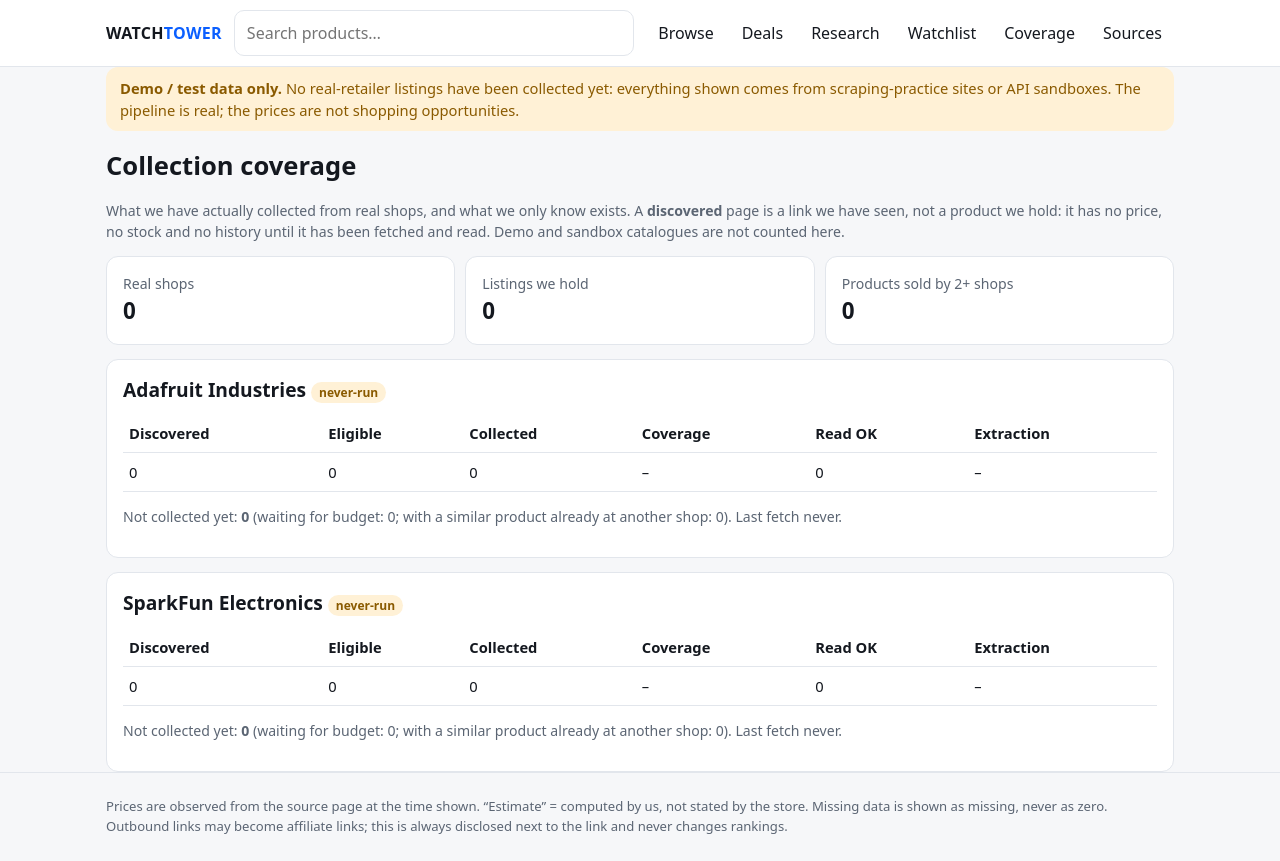
After one commit to nfik7200-eng/Men, a FastAPI app: page /coverage in a window 1280 px wide. The commit adds this page. Run offline with FastAPI, Linux system fonts and the light colour scheme.

Commit message:
UI: read-only /coverage page and /api/v1/coverage (discovered vs collected, next in line with reasons)
Co-Authored-By: Claude Sonnet 5.5 <noreply@anthropic.com>
Claude-Session: https://claude.ai/code/session_01U9iPyLibUfeQScompumS52

```diff
--- a/shopping/web/app.py
+++ b/shopping/web/app.py
@@ -6,6 +6,7 @@ from typing import Annotated
 from urllib.parse import urlparse
 
 from fastapi import BackgroundTasks, Depends, FastAPI, Form, HTTPException, Query, Request
+from fastapi.encoders import jsonable_encoder
 from fastapi.exceptions import RequestValidationError
 from fastapi.responses import JSONResponse, PlainTextResponse, RedirectResponse
 from starlette.exceptions import HTTPException as StarletteHTTPException
@@ -22,6 +23,7 @@ from watchtower.health import source_health
 from shopping.web import security
 from watchtower.collector import SourceBusy, SourceDisabled, SourceNotConfigured, ensure_sources, run_source, set_enabled
 from watchtower.db import Database
+from watchtower.coverage import coverage_report
 from watchtower.matching import resolve_candidate
 from watchtower.models import (AffiliateClick, CollectionRun, Event, Listing, MatchCandidate, Observation, Product, Source,
                                SourcePolicy, WatchItem, utcnow)
@@ -213,6 +215,14 @@ def create_app(db: Database | None = None) -> FastAPI:
         return render(request, "deals.html", top=deals.top_deals(s, 30, category or None, kinds=kinds), category=category,
                       facets=facets(s), banner=banner(s), data=data)
 
+    @app.get("/coverage")
+    def coverage_page(request: Request, s=Depends(get_s)):
+        return render(request, "coverage.html", rep=coverage_report(s, with_next_up=True), banner=banner(s))
+
+    @app.get("/api/v1/coverage")
+    def api_coverage(s=Depends(get_s)):
+        return JSONResponse(jsonable_encoder(coverage_report(s, with_next_up=True)))
+
     @app.get("/research")
     def research(request: Request, q: Annotated[str, Query(max_length=500)] = "", ship: Money = None, s=Depends(get_s)):
         res = assistant.answer(s, q, shipping_minor=round(ship * 100) if ship is not None else None) if q.strip() else None
--- a/shopping/web/templates/base.html
+++ b/shopping/web/templates/base.html
@@ -9,7 +9,7 @@
   <form class="search" action="/search" style="flex:1;min-width:180px;max-width:420px;display:flex;gap:6px">
     <input name="q" placeholder="Search products…" aria-label="Search products" value="{{ (f.q if f is defined else '') or '' }}">
   </form>
-  <nav aria-label="Main"><a href="/search">Browse</a><a href="/deals">Deals</a><a href="/research">Research</a><a href="/watchlist">Watchlist</a><a href="/admin">Sources</a></nav>
+  <nav aria-label="Main"><a href="/search">Browse</a><a href="/deals">Deals</a><a href="/research">Research</a><a href="/watchlist">Watchlist</a><a href="/coverage">Coverage</a><a href="/admin">Sources</a></nav>
 </div></header>
 <main class="wrap">
 {% if banner == 'demo' %}<div class="banner" role="note"><b>Demo / test data only.</b> No real-retailer listings have been collected yet: everything shown comes from scraping-practice sites or API sandboxes. The pipeline is real; the prices are not shopping opportunities.</div>{% endif %}
--- /dev/null
+++ b/shopping/web/templates/coverage.html
@@ -0,0 +1,36 @@
+{% extends "base.html" %}
+{% block title %}Collection coverage{% endblock %}
+{% block body %}
+<h1>Collection coverage</h1>
+<p class="muted">What we have actually collected from real shops, and what we only know exists. A <b>discovered</b> page is a link we have seen, not a product we hold: it has no price, no stock and no history until it has been fetched and read. Demo and sandbox catalogues are not counted here.</p>
+<div class="grid" style="grid-template-columns:repeat(auto-fit,minmax(150px,1fr));gap:10px;margin:12px 0">
+  <div class="card"><div class="muted">Real shops</div><div class="price">{{ rep.live_merchants }}</div></div>
+  <div class="card"><div class="muted">Listings we hold</div><div class="price">{{ rep.live_listings }}</div></div>
+  <div class="card"><div class="muted">Products sold by 2+ shops</div><div class="price">{{ rep.cross_merchant_products }}</div></div>
+</div>
+{% for c in rep.sources %}
+<section class="card" style="margin-top:14px">
+  <h2 style="margin-top:0">{{ c.name }} <span class="badge {{ 'ok' if c.health == 'healthy' else 'warn' }}">{{ c.health }}</span></h2>
+  <div class="scroll"><table>
+    <tr><th>Discovered</th><th>Eligible</th><th>Collected</th><th>Coverage</th><th class="hide-sm">Read OK</th><th class="hide-sm">Extraction</th></tr>
+    <tr><td>{{ c.discovered }}</td><td>{{ c.eligible }}</td><td>{{ c.acquired }}</td>
+        <td>{{ '%.0f%%' % (c.eligible_coverage * 100) if c.eligible_coverage is not none else '–' }}</td>
+        <td class="hide-sm">{{ c.fetched_ok }}</td><td class="hide-sm">{{ '%.0f%%' % (c.extraction_success_rate * 100) if c.extraction_success_rate is not none else '–' }}</td></tr>
+  </table></div>
+  <p class="muted">Not collected yet: <b>{{ c.never_attempted }}</b> (waiting for budget: {{ c.deferred_budget }}; with a similar product already at another shop: {{ c.unfetched_with_counterpart }}).
+    {% if c.failed %}Failed: {% for k, v in c.failed.items() %}{{ k.replace('_', ' ') }} {{ v }}{{ ', ' if not loop.last }}{% endfor %}. {% endif %}
+    {% if c.rejected %}Excluded: {% for k, v in c.rejected.items() %}{{ k.replace('_', ' ') }} {{ v }}{{ ', ' if not loop.last }}{% endfor %}. {% endif %}
+    {% if c.duplicates %}Duplicate addresses: {{ c.duplicates }}. {% endif %}{% if c.non_product %}Not product pages: {{ c.non_product }}. {% endif %}
+    {% if c.unknown_outcome %}Fetched before outcomes were recorded: {{ c.unknown_outcome }}. {% endif %}
+    {% if c.freshness.listings %}Freshness: median {{ '%.0f' % c.freshness.median_age_hours }} h since last check, {{ c.freshness.stale }} stale. {% endif %}
+    {% if c.avg_seconds_per_page %}About {{ '%.1f' % c.avg_seconds_per_page }} s per page including the polite delay. {% endif %}
+    Last fetch {{ c.last_fetch_at | dt if c.last_fetch_at else 'never' }}.</p>
+  {% if c.next_up %}
+  <details><summary>Next in line ({{ c.next_up | length }} of {{ c.never_attempted }}) — discovered, not collected, not a listing</summary>
+    <div class="scroll"><table><tr><th>Page</th><th>Score</th><th class="hide-sm">Why</th></tr>
+    {% for n in c.next_up %}<tr><td class="muted" style="word-break:break-all">{{ n.url }}</td><td>{{ n.score if n.score is not none else '–' }}</td>
+      <td class="hide-sm muted">{{ n.why | join('; ') if n.why else (n.reason or '–') }}</td></tr>{% endfor %}</table></div>
+  </details>{% endif %}
+</section>
+{% else %}<p class="muted">No real shop has been collected yet.</p>{% endfor %}
+{% endblock %}
--- a/watchtower/coverage.py
+++ b/watchtower/coverage.py
@@ -91,7 +91,15 @@ def source_coverage(s: Session, src: Source, now: datetime | None = None) -> dic
     }
 
 
-def coverage_report(s: Session, now: datetime | None = None) -> dict:
+def next_up(s: Session, src: Source, limit: int = 8) -> list[dict]:
+    """The best never-acquired URLs by recorded priority: what the next collection would fetch first (and why)."""
+    rows = [c for c in s.scalars(select(CrawlUrl).where(CrawlUrl.source_id == src.id)) if _classify(c) in ("never_attempted", "fetch_error")]
+    rows.sort(key=lambda c: (-(c.priority_score or 0), c.url))
+    return [{"url": c.url, "score": c.priority_score, "state": c.selection_state, "reason": c.selection_reason,
+             "why": [f"{r['name']} {r['points']:g}: {r['why']}" for r in (c.priority_reasons or []) if r.get("points")]} for c in rows[:limit]]
+
+
+def coverage_report(s: Session, now: datetime | None = None, with_next_up: bool = False) -> dict:
     """Live sources only: demo/sandbox data never counts toward real coverage."""
     now = now or utcnow()
     srcs = list(s.scalars(select(Source).where(Source.kind == "live").order_by(Source.key)))
@@ -102,4 +110,4 @@ def coverage_report(s: Session, now: datetime | None = None) -> dict:
             by_product.setdefault(l.product_id, set()).add(l.source_id)
     return {"data_class": "live", "live_merchants": len({l.source_id for l in listings}), "live_listings": len(listings),
             "cross_merchant_products": sum(1 for v in by_product.values() if len(v) >= 2),
-            "sources": [source_coverage(s, x, now) for x in srcs]}
+            "sources": [{**source_coverage(s, x, now), **({"next_up": next_up(s, x)} if with_next_up else {})} for x in srcs]}
```
Also changed, not shown: tests/test_dashboard.py (+16 -0 lines).
